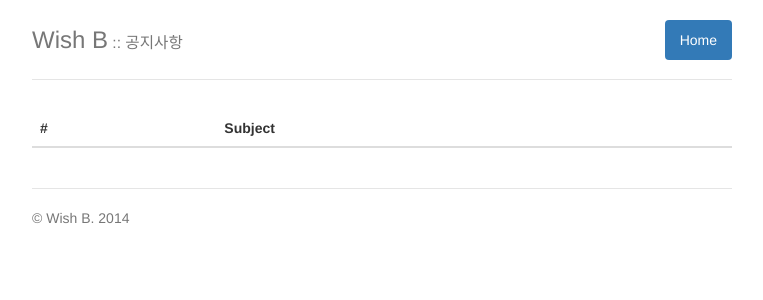
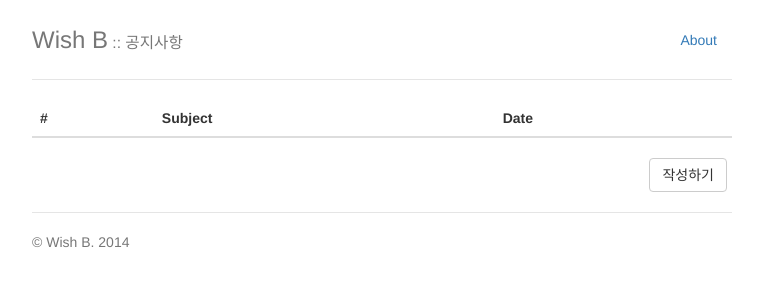
Before and after one commit to curry-ing/WishB_Backend, a Python web app: template app/templates/notice_list.html in a window 1280 px wide. Shown: the top 300 px of the page, without its empty margins (258-1021 px from the left). Run offline with Jinja, Linux system fonts and the light colour scheme; the template is opened without the code that fills it, so the values that code supplies are empty; some libraries are stand-ins or nearby versions.

Commit message:
Develop features - Notice  - 공지사항 리스트화면 다듬기 및 상세보기 화면 구성 (modal)  - 공지사항 쓰기화면 마무리

```diff
--- a/app/static/css/notice_write.css
+++ b/app/static/css/notice_write.css
@@ -121,6 +121,20 @@ body {
 }
 
 .body{
-    padding-top: 30px;
+    padding-top: 20px;
     padding-bottom: 20px;
+    overflow: hidden;
 }
+
+#noticeWriteBtn, #noticeSubmitBtn, #cancelBtn{
+    float: right;
+    margin-right: 5px;
+}
+
+#noticeTable tbody:hover {
+    cursor: pointer;
+}
+
+.modal-dialog{
+    margin-top: 100px;
+}
--- a/app/templates/notice_list.html
+++ b/app/templates/notice_list.html
@@ -36,6 +36,7 @@
         <![endif]-->
         <script>
             $(document).ready(function(){
+                $("#noticeWriteBtn").click(GotoNoticeWrite);
 {#                GetContents();#}
             });
 
@@ -50,39 +51,68 @@
                 $http.get('/api/noticelist').success(function(data){
                     $scope.noticelist = data.data;
                 });
+
+                $scope.go = function(notice){
+                    var escaped = $('<div>').text(notice.content).text();
+                    $("#myModalSubject").html(notice.subject);
+                    $('#myModalContent').html(escaped.replace(/\n/g, '<br />'));
+                };
             });
 
+
+            var GotoNoticeWrite = function(){
+                window.location = 'notice/write';
+            }
 
         </script>
     </head>
 
     <body ng-controller="noticeCtrl">
-
         <div class="container">
             <div class="header">
                 <ul class="nav nav-pills pull-right">
-                    <li class="active"><a href="#">Home</a></li>
-{#                    <li><a href="#">About</a></li>#}
+{#                    <li class="active"><a href="#">Home</a></li>#}
+                    <li><a href="#">About</a></li>
                 </ul>
                 <h3 class="text-muted">Wish B<small> :: 공지사항</small></h3>
             </div>
             <div class="body">
-                <table class="table table-hover">
+                <table class="table table-hover" id="noticeTable">
                     <thead>
                         <tr>
                             <th>#</th>
                             <th>Subject</th>
+                            <th>Date</th>
                         </tr>
                     </thead>
                     <tbody>
-                        <tr ng-repeat="notice in noticelist">
+                        <tr ng-repeat="notice in noticelist" ng-click="go(notice)" data-toggle="modal" data-target="#myModal">
                             <td>// $index + 1 //</td>
                             <td>// notice.subject //</td>
+                            <td><small>// notice.reg_dt.$date | date:'yyyy-MM-dd' //</small></td>
                         </tr>
                     </tbody>
+                </table>
+                <button type="button" class="btn btn-default" id="noticeWriteBtn">작성하기</button>
+            </div>
 
-
-                </table>
+            <!-- Modal -->
+            <div class="modal fade" id="myModal" tabindex="-1" role="dialog" aria-labelledby="myModalLabel" aria-hidden="true">
+              <div class="modal-dialog">
+                <div class="modal-content">
+                  <div class="modal-header">
+                    <button type="button" class="close" data-dismiss="modal"><span aria-hidden="true">&times;</span><span class="sr-only">Close</span></button>
+                    <h4 class="modal-title" id="myModalSubject">Modal title</h4>
+                  </div>
+                  <div class="modal-body" id="myModalContent">
+                    ...
+                  </div>
+                  <div class="modal-footer">
+{#                    <button type="button" class="btn btn-danger">삭제하기</button>#}
+                    <button type="button" class="btn btn-default" data-dismiss="modal">Close</button>
+                  </div>
+                </div>
+              </div>
             </div>
 
             <div class="footer">
```
Also changed, not shown: app/templates/notice_write.html (+15 -5 lines).
